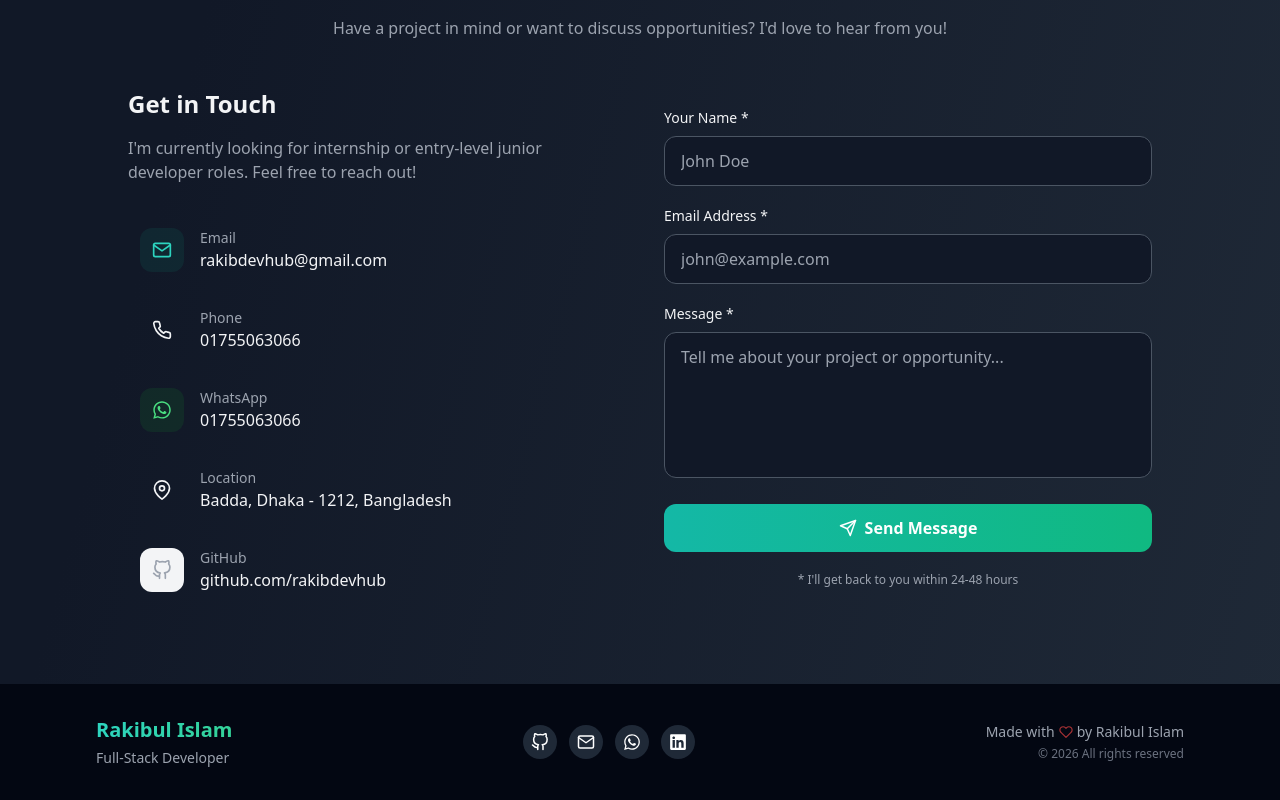
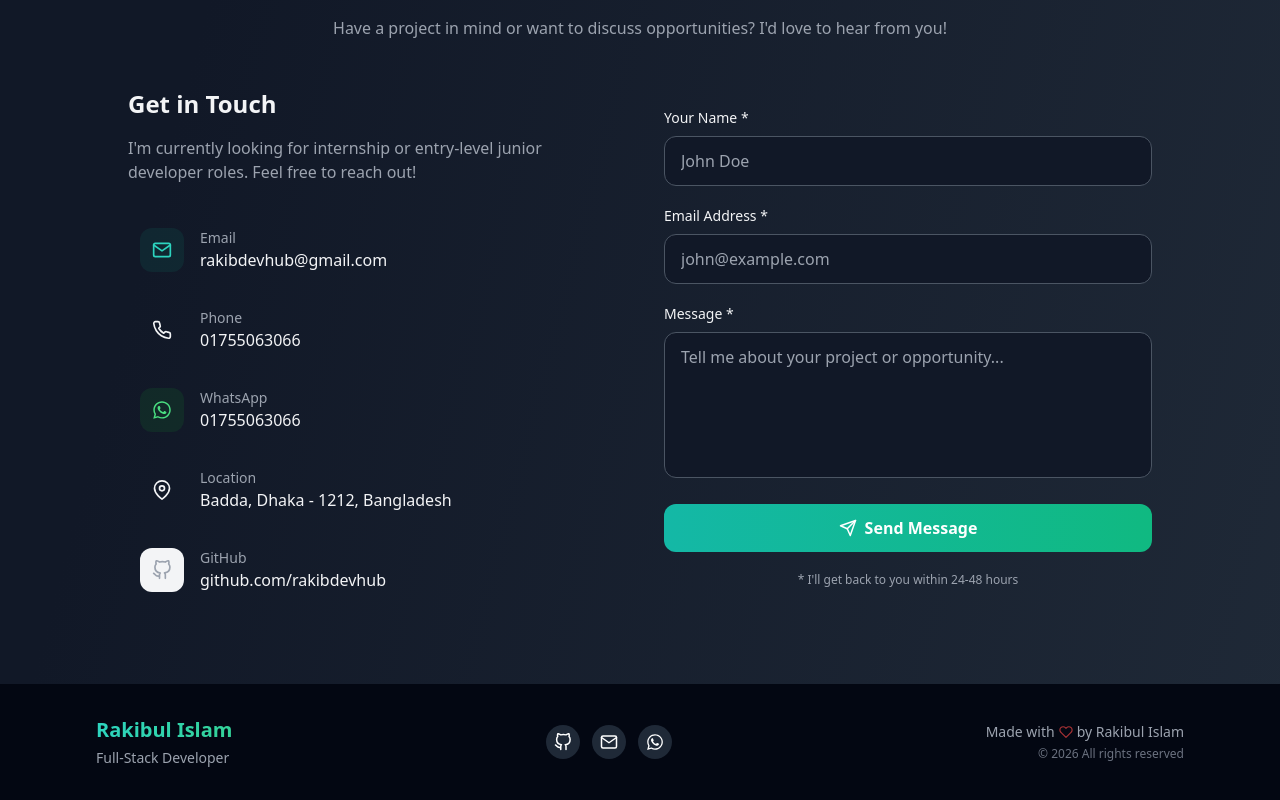
Before and after one commit to RakibDevHub/portfolio, a React (Vite) app: page / in a window 1280 px wide. Shown: the part 4146-4946 px from the top of the page. Built offline with nearby package versions, Linux system fonts and the light colour scheme.

Commit message:
Removed linkedin icon

```diff
--- a/src/components/Footer.jsx
+++ b/src/components/Footer.jsx
@@ -46,14 +46,6 @@ const Footer = () => {
             >
               <FaWhatsapp size={18} />
             </a>
-            <a
-              href="#"
-              target="_blank"
-              rel="noopener noreferrer"
-              className="p-2 bg-gray-800 rounded-full hover:bg-teal-500 transition-all hover:scale-110"
-            >
-              <FaLinkedin size={18} />
-            </a>
           </div>
 
           {/* Copyright */}
```
